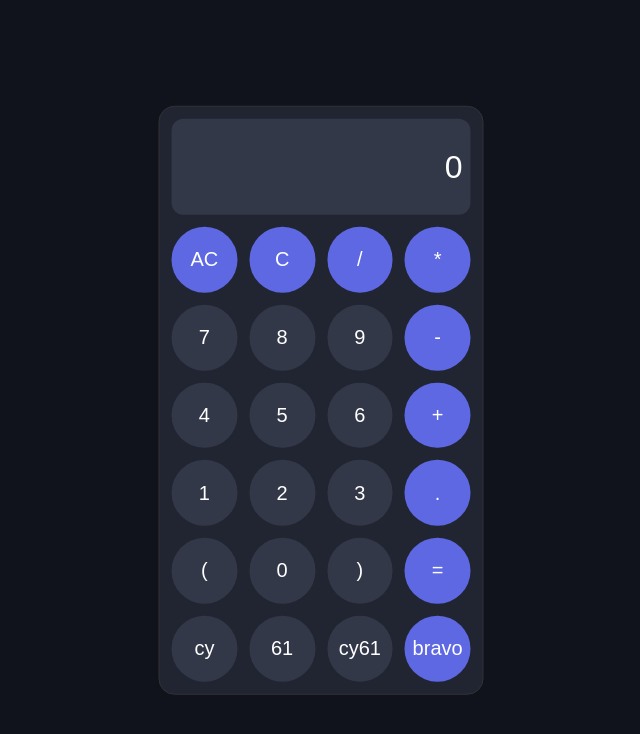
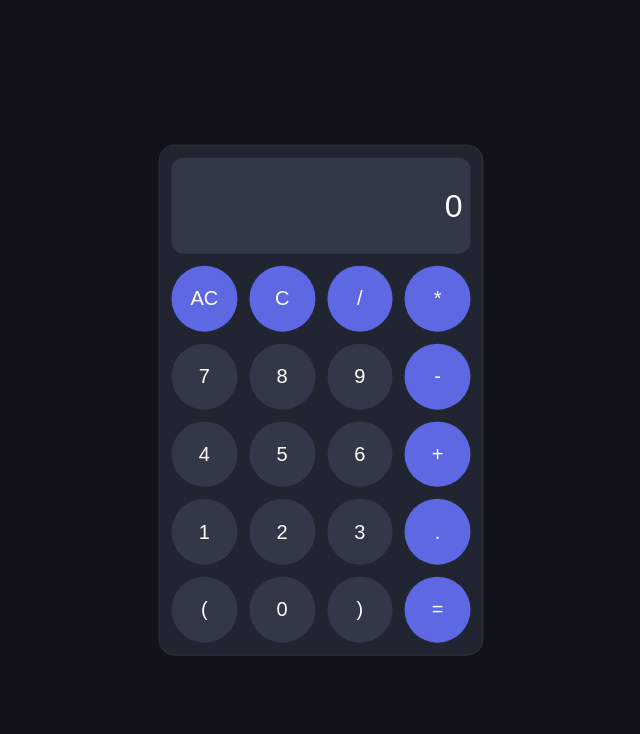
Before and after one commit to Vincent0737/1, a plain HTML site: page index.html in a window 1280 px wide. Shown: the whole page, without its empty margins (319-959 px from the left). Drawn offline with Linux system fonts and the light colour scheme.

Commit message:
Update index.html

```diff
--- a/index.html
+++ b/index.html
@@ -36,10 +36,6 @@
     <button class="number" onclick="show(')')">)</button>
     <button class="symbol" onclick="calc('=')">=</button>
 
-    <button class="number" onclick="show('cy')">cy</button>
-    <button class="number" onclick="show('61')">61</button>
-    <button class="number" onclick="show('cy61')">cy61</button>
-    <button class="symbol" onclick="calc('bravo')">bravo</button>
 
 </div>
 <script src="script.js"></script>
```
